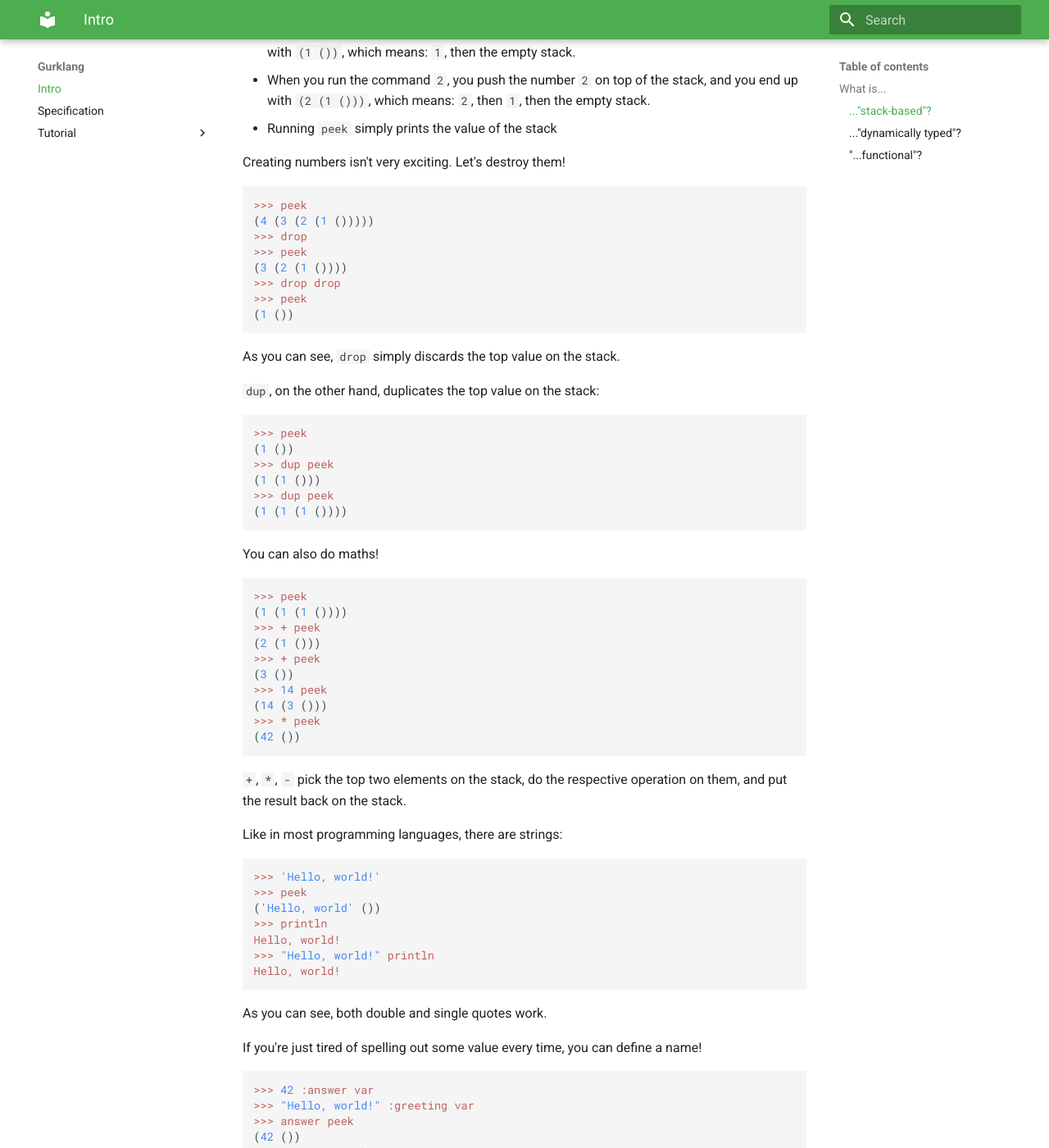
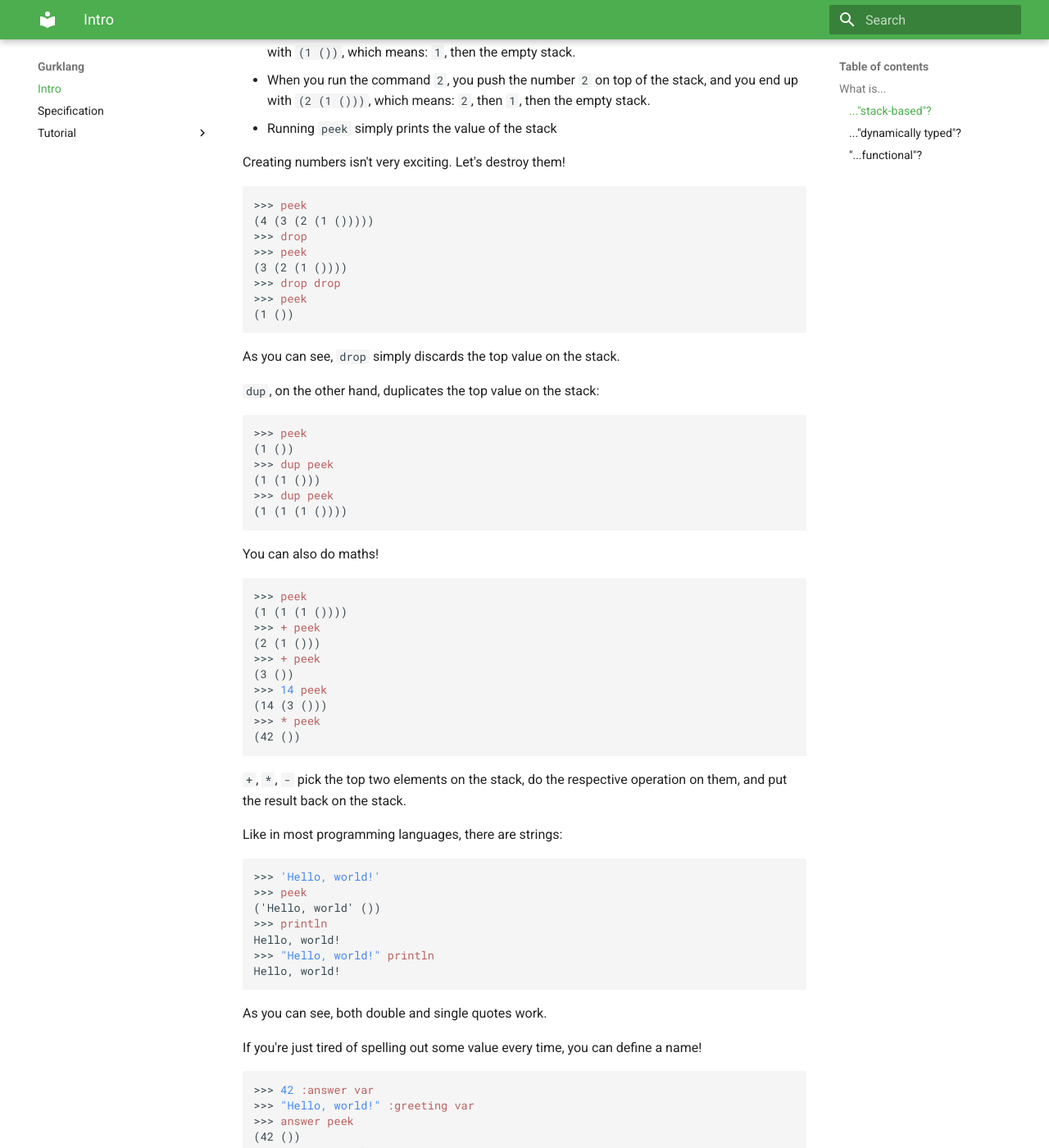
Before and after one commit to gurkult/py-gurklang, an MkDocs documentation site: the page built from docs/index.md, in a window 1280 px wide and 1400 px high, scrolled down 833 px. Shown: the whole window at 82% size. Built offline with MkDocs 1.6.1 and Material for MkDocs 9.7.7, drawn with Linux system fonts in a browser that asks for light colours; nearby versions of some CDN libraries; some of the changed text lies outside the part shown.

Commit message:
Fix REPL highlighting in Index

````diff
--- a/docs/index.md
+++ b/docs/index.md
@@ -14,7 +14,7 @@ programming language.
 
 In Gurklang, all operations manipulate a _stack_ in some way:
 
-```gurk
+```gurkrepl
 >>>
 >>> peek
 ()
@@ -38,7 +38,7 @@ and you end up with `(2 (1 ()))`, which means: `2`, then `1`, then the empty sta
 - Running `peek` simply prints the value of the stack
 
 Creating numbers isn't very exciting. Let's destroy them!
-```gurk
+```gurkrepl
 >>> peek
 (4 (3 (2 (1 ()))))
 >>> drop
@@ -52,7 +52,7 @@ As you can see, `drop` simply discards the top value on the stack.
 
 
 `dup`, on the other hand, duplicates the top value on the stack:
-```gurk
+```gurkrepl
 >>> peek
 (1 ())
 >>> dup peek
@@ -62,7 +62,7 @@ As you can see, `drop` simply discards the top value on the stack.
 ```
 
 You can also do maths!
-```gurk
+```gurkrepl
 >>> peek
 (1 (1 (1 ())))
 >>> + peek
@@ -78,7 +78,7 @@ You can also do maths!
 operation on them, and put the result back on the stack.
 
 Like in most programming languages, there are strings:
-```gurk
+```gurkrepl
 >>> 'Hello, world!'
 >>> peek
 ('Hello, world' ())
@@ -91,7 +91,7 @@ As you can see, both double and single quotes work.
 
 If you're just tired of spelling out some value every time, you can define a
 name!
-```gurk
+```gurkrepl
 >>> 42 :answer var
 >>> "Hello, world!" :greeting var
 >>> answer peek
@@ -103,7 +103,7 @@ name!
 
 You can also define your own functions, which is the most important aspect of
 the language, but more on that later:
-```gurk
+```gurkrepl
 >>> { dup dup println println println } :3print jar
 >>>
 >>> "Hello," 3print "How low" println
@@ -120,13 +120,11 @@ While each value has a fixed type (e.g. an integer, a string, a function),
 type soundness is not statically determined.
 
 On one hand, dynamic typing delays type errors until runtime:
-```gurk
+```gurkrepl
 >>> { dup + } :double jar
 >>> 5 double println
 10
 >>> "a" double println
-```
-```plaintext
 Failure in function +
 Reason: Str(value='a') cannot be added with Str(value='a')
 > Stack:  [1 2 3 4 a a]
@@ -150,7 +148,7 @@ Gurklang is influenced by functional programming languages, like Clojure and Has
 Functional programming emphasizes:
 
 - Higher-order functions &mdash; functions that operate on functions
-    ```gurk
+    ```gurkrepl
     >>> 5 peek
     (5 ())
     >>> { 2 + }
@@ -159,7 +157,7 @@ Functional programming emphasizes:
     >>> peek
     (7 ())
     ```
-    ```gurk
+    ```gurkrepl
     >>> { :f var  f ! f ! } :do-twice jar
     >>> 5
     >>> peek
@@ -170,12 +168,10 @@ Functional programming emphasizes:
     ```
 
 - Immutability: a definition is not a _variable_ &mdash; you can't reassign it.
-    ```gurk
+    ```gurkrepl
     >>> 3 :pi var
     >>> 3 :e  var
     >>> 2 :e  var
-    ```
-    ```plaintext
     Failure in function var
     Reason: uncaught exception RuntimeError: Trying to reassign e
     > Stack:  [9 2 :e]
@@ -185,7 +181,7 @@ Functional programming emphasizes:
     There is a mechanism for managing mutable variables, but you'll rarely need it.
 
 - Expressive language and rich standard library
-    ```gurk
+    ```gurkrepl
     >>> :coro :all import
     >>> {
     ...   swap dup
@@ -208,7 +204,7 @@ Functional programming emphasizes:
     ```
 
 - Strong typing: don't hide errors, bring them out!
-    ```gurk
+    ```gurkrepl
     >>> 1 2 =
     >>> println
     :false
@@ -216,8 +212,6 @@ Functional programming emphasizes:
     >>> println
     :true
     >>> 1 "foo" =
-    ```
-    ```plaintext
     Failure in function =
     Reason: cannot compare type int with type str
     > Stack:  [9 1 foo]
@@ -229,7 +223,7 @@ Functional programming emphasizes:
     ```
 
 - Great recursion support
-    ```gurk
+    ```gurkrepl
     >>> { dup 2 <
     ...   { drop 1 }
     ...   { dup 1 - n! * } parent-scope
````
